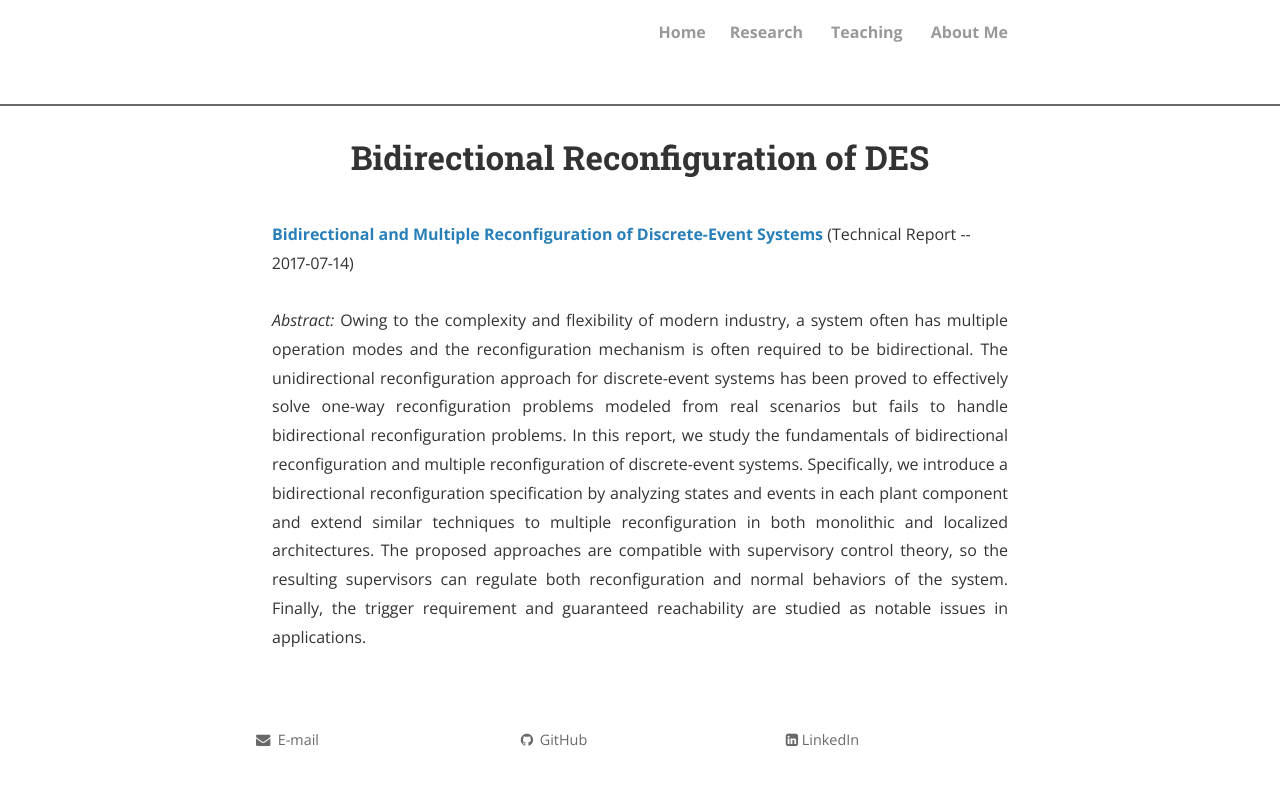
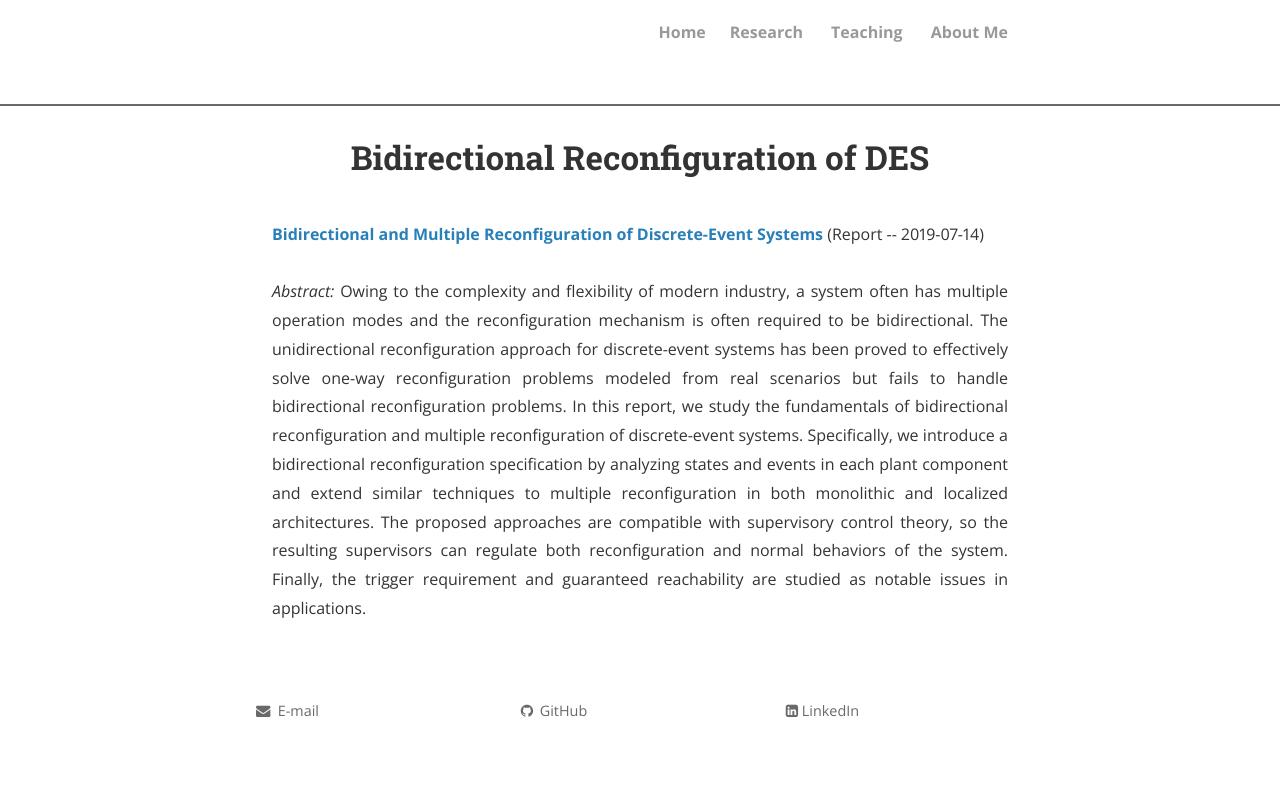
Before and after one commit to JasonZhangjc/JasonZhangjc.github.io, a Jekyll site: the page built from bidirectional_reconfiguration.html, in a window 1280 px wide. Shown: the top 785 px of the page. Built offline with Jekyll 4.4.1, drawn with Linux system fonts in a browser that asks for light colours; nearby versions of some CDN libraries; comment, search, counter and statistics services are not loaded; a style sheet for code colours, icons or effects is not loaded.

Commit message:
Update bidirectional_reconfiguration.html

```diff
--- a/bidirectional_reconfiguration.html
+++ b/bidirectional_reconfiguration.html
@@ -3,7 +3,7 @@ layout: page
 title: Bidirectional Reconfiguration of DES
 permalink: /bidirectional_reconfiguration/
 ---
-<strong><a href="https://github.com/JasonZhangjc/JasonZhangjc.github.io/blob/master/Bidirectional%20Reconfiguration%20of%20DES.pdf">Bidirectional and Multiple Reconfiguration of Discrete-Event Systems</a></strong> (Technical Report -- 2017-07-14)<br><br>
+<strong><a href="https://github.com/JasonZhangjc/JasonZhangjc.github.io/blob/master/Bidirectional%20Reconfiguration%20of%20DES.pdf">Bidirectional and Multiple Reconfiguration of Discrete-Event Systems</a></strong> (Report -- 2019-07-14)<br><br>
 <p style="text-align:justify"><i>Abstract: </i>Owing to the complexity and flexibility of modern industry, a system often has multiple operation modes and the reconfiguration mechanism is often required to be bidirectional. The unidirectional reconfiguration approach for discrete-event systems has been proved to effectively solve one-way reconfiguration problems modeled from real scenarios but fails to handle bidirectional reconfiguration problems. In this report, we study the fundamentals of bidirectional reconfiguration and multiple reconfiguration of discrete-event systems. Specifically, we introduce a bidirectional reconfiguration specification by analyzing states and events in each plant component and extend similar techniques to multiple reconfiguration in both monolithic and localized architectures. The proposed approaches are compatible with supervisory control theory, so the resulting supervisors can regulate both reconfiguration and normal behaviors of the system. Finally, the trigger requirement and guaranteed reachability are studied as notable issues in applications.</p>
 <br>
 <!--
```
